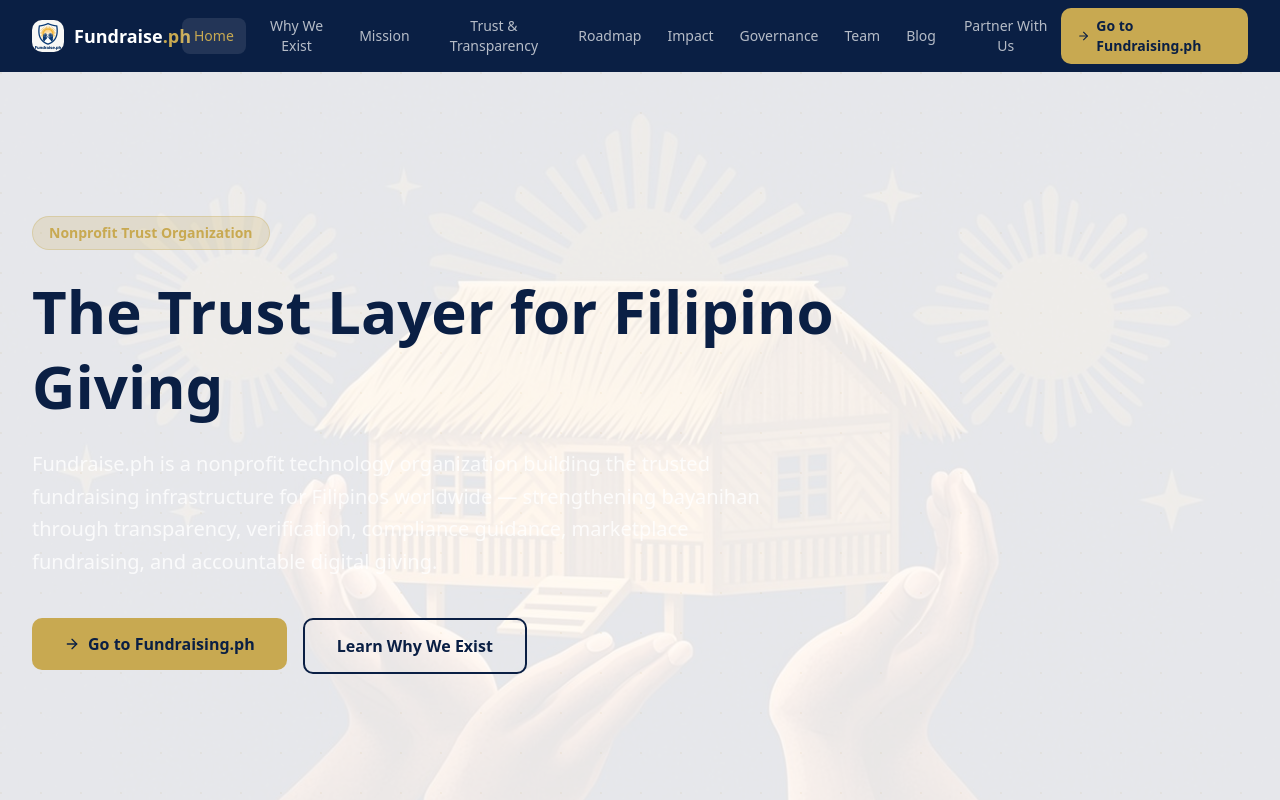
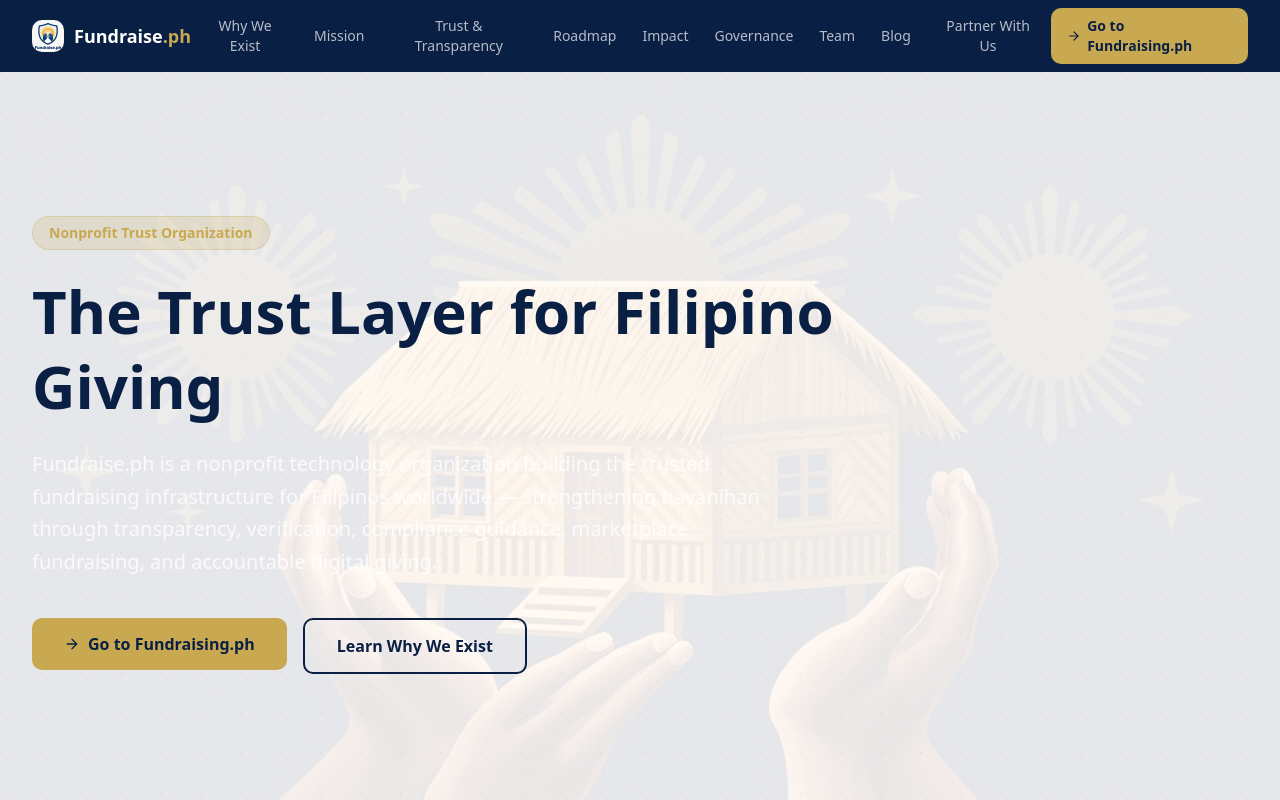
Before and after one commit to fundraisingph/fundraise.ph, a Next.js app: page / in a window 1280 px wide. Shown: the top 800 px of the page. Built offline with nearby package versions, Linux system fonts and the light colour scheme.

Commit message:
9efde7fb-1c26-454f-8f82-11a87652f267

```diff
--- a/src/components/layout/header.tsx
+++ b/src/components/layout/header.tsx
@@ -12,7 +12,6 @@
 import { useNavigation, type PageId } from '@/lib/navigation'
 
 const navLinks: { label: string; page: PageId }[] = [
-  { label: 'Home', page: 'home' },
   { label: 'Why We Exist', page: 'why-we-exist' },
   { label: 'Mission', page: 'mission' },
   { label: 'Trust & Transparency', page: 'trust-transparency' },
```
